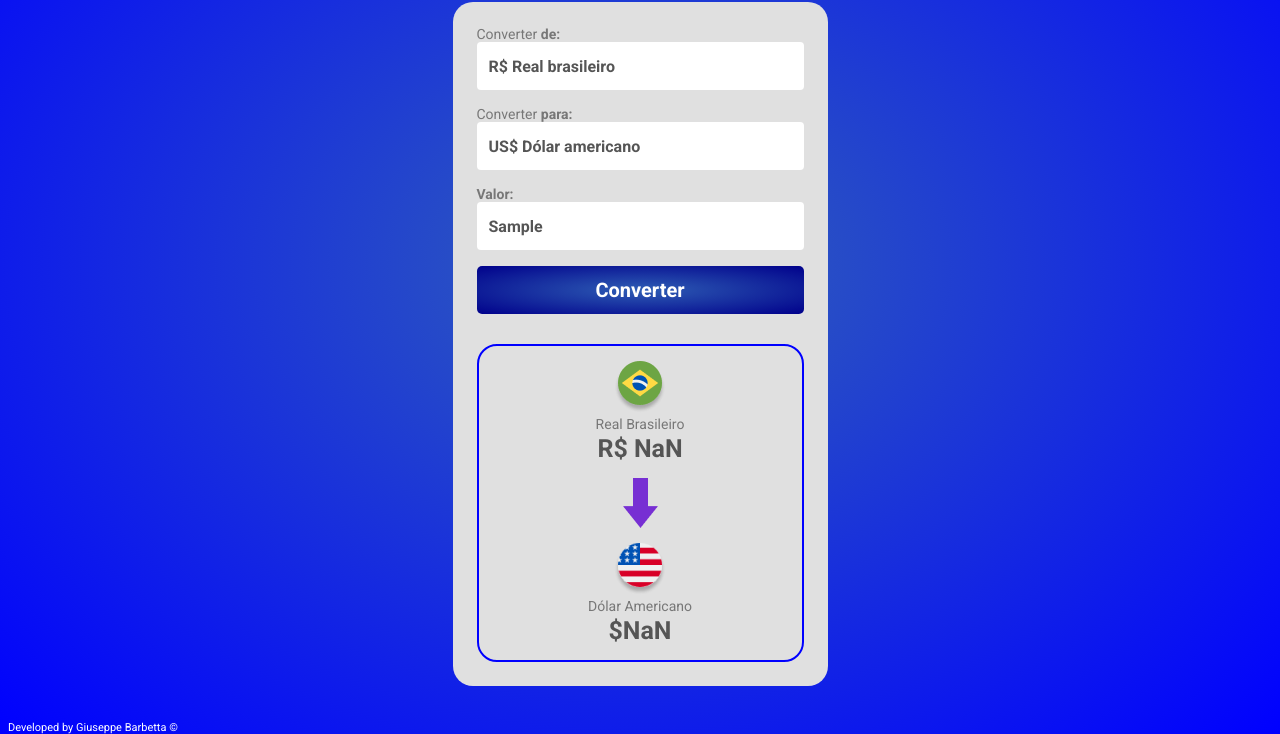
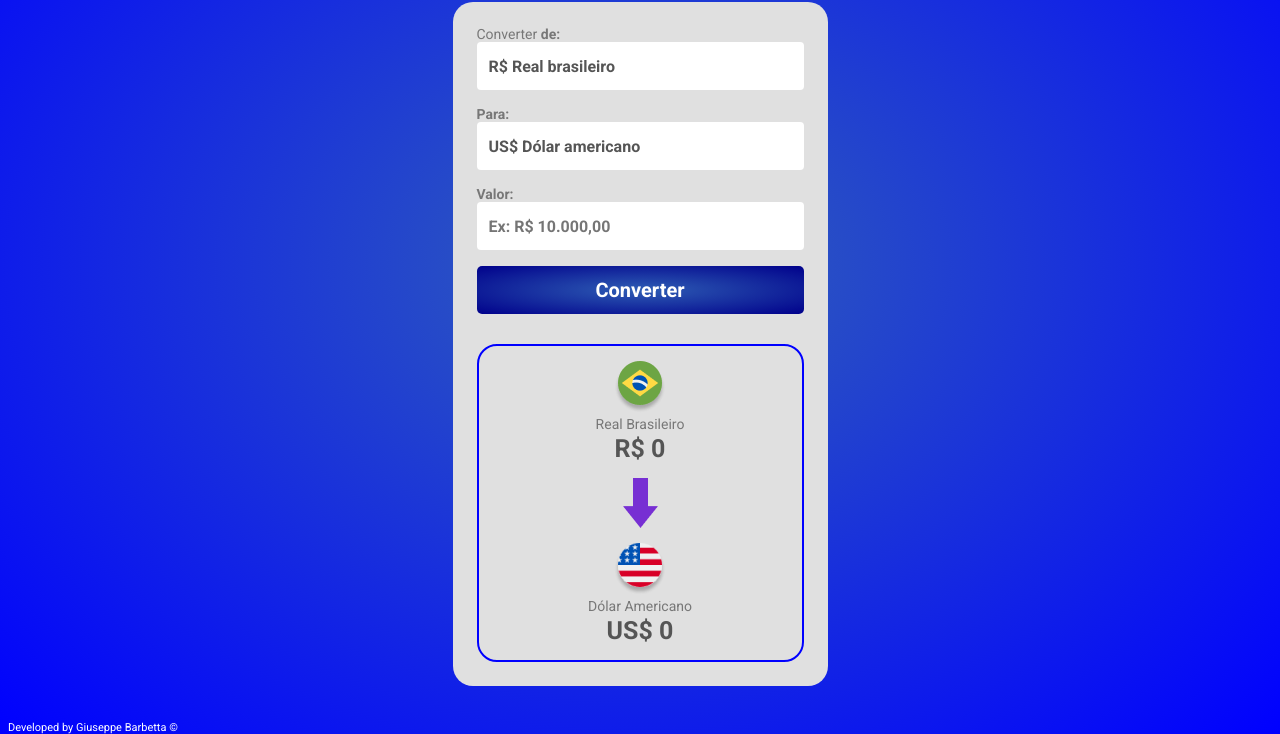
Before and after one commit to giuseppebarbetta/convert-money, a plain HTML site: page index.html in a window 1280 px wide. Both pictures are taken after typing "Sample" into the empty fields and a click on the button "Converter". Shown: the part 205-939 px from the top of the page. Drawn offline with Linux system fonts and the light colour scheme.

Commit message:
Improve and fixed bugs in Input and verification on button

```diff
--- a/index.html
+++ b/index.html
@@ -24,7 +24,7 @@
             </label>
 
             <label class="label-main">
-                Converter <b>para: </b>
+                <b>Para: </b>
                 <select class="currency-select-target">
                     <option value="dolar">US$ Dólar americano</option>
                     <option value="euro">€ Euro</option>
@@ -35,7 +35,12 @@
 
             <label class="label-main">
                 <b>Valor: </b>
-                <input class="input-currency-value" type="text" placeholder="Ex: R$ 10.000,00">
+                <input
+                class="input-currency-value"
+                type="text"
+                placeholder="Ex: R$ 10.000,00"
+                oninput="this.value = this.value.replace(/[^0-9.]/g, '').replace(/(\..*?)\..*/g, '$1');"
+                />
             </label>
 
             <button class="convert-button">Converter</button>
--- a/index.js
+++ b/index.js
@@ -1,7 +1,6 @@
 const convertButton = document.querySelector(".convert-button")
 const currencySelect = document.querySelector(".currency-select-target")
 const currencySelectToConvert = document.querySelector(".select-to-convert")
-
 
 function convertCurrency () {
     const currencyToConvert = document.querySelector(".value-to-convert")
@@ -247,6 +246,16 @@ function changeSelectToConvert () {
     convertCurrency()
 }
 
+function verificationConvert () {
+    const inputCurrencyValue = document.querySelector(".input-currency-value").value
+
+    if (inputCurrencyValue == "" || inputCurrencyValue <=0 ) {
+        alert("Insira um valor maior que Zero para realizar uma conversão.")
+    } else {
+        convertCurrency ()
+    }
+}
+
 currencySelectToConvert.addEventListener("change", changeSelectToConvert)
 currencySelect.addEventListener("change", changeSelectTarget)
-convertButton.addEventListener("click", convertCurrency)
+convertButton.addEventListener("click", verificationConvert)
```
